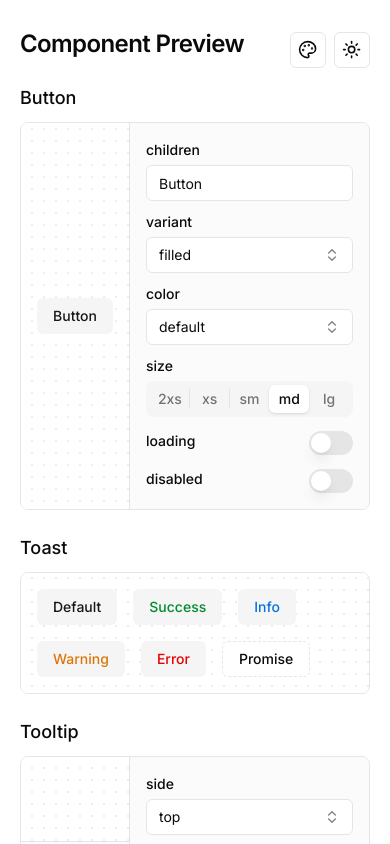
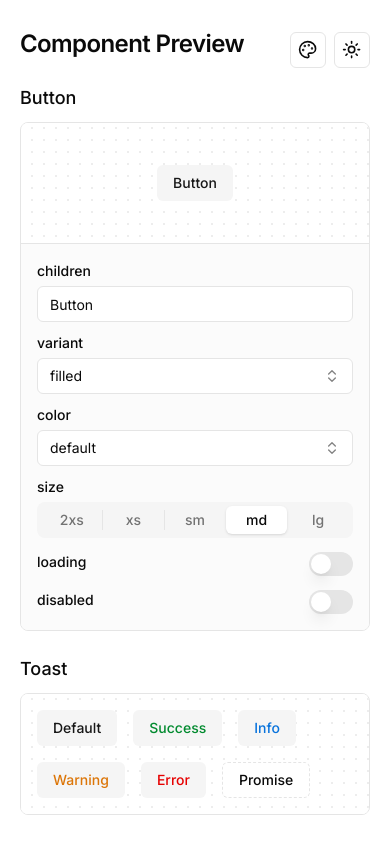
Before and after one commit to hawa130/next-template, a Next.js app: page /component-preview in a window 390 px wide. Shown: the top 844 px of the page. Built offline with nearby package versions, Linux system fonts and the light colour scheme.

Commit message:
fix: button, segmented

```diff
--- a/app/component-preview/_components/component-preview-card/index.tsx
+++ b/app/component-preview/_components/component-preview-card/index.tsx
@@ -9,13 +9,13 @@ export const ComponentPreviewCard = ({ className, children, form, ...props }: Co
   return (
     <div
       className={cn('overflow-auto border rounded-lg',
-        !!form && 'grid grid-cols-[minmax(0,1fr)_240px]',
+        !!form && 'grid md:grid-cols-[minmax(0,1fr)_240px]',
         className,
       )}
       {...props}
     >
       <ComponentPreviewSection>{children}</ComponentPreviewSection>
-      {!!form && <div className="border-l p-4 bg-body">{form}</div>}
+      {!!form && <div className="<md:border-t md:border-l p-4 bg-body">{form}</div>}
     </div>
   )
 }
--- a/components/ui/button.tsx
+++ b/components/ui/button.tsx
@@ -217,6 +217,7 @@ const Button = React.forwardRef<HTMLButtonElement, ButtonProps>(
 
     return (
       <Comp
+        type={asChild ? undefined : 'button'}
         disabled={disabled || loading}
         data-loading={loading ? '' : undefined}
         className={cn(buttonVariants({ variant, size, color, className }))}
--- a/components/ui/segmented.tsx
+++ b/components/ui/segmented.tsx
@@ -7,7 +7,7 @@ import { cva, type VariantProps } from 'class-variance-authority'
 import { cn } from '@/lib/utils'
 
 export const segmentedVariants = cva(
-  'inline-flex items-center justify-center rounded-lg p-1 bg-segment text-segment-fg',
+  'relative inline-flex items-center justify-center rounded-lg p-1 bg-segment text-segment-fg',
   {
     variants: {
       size: {
```
